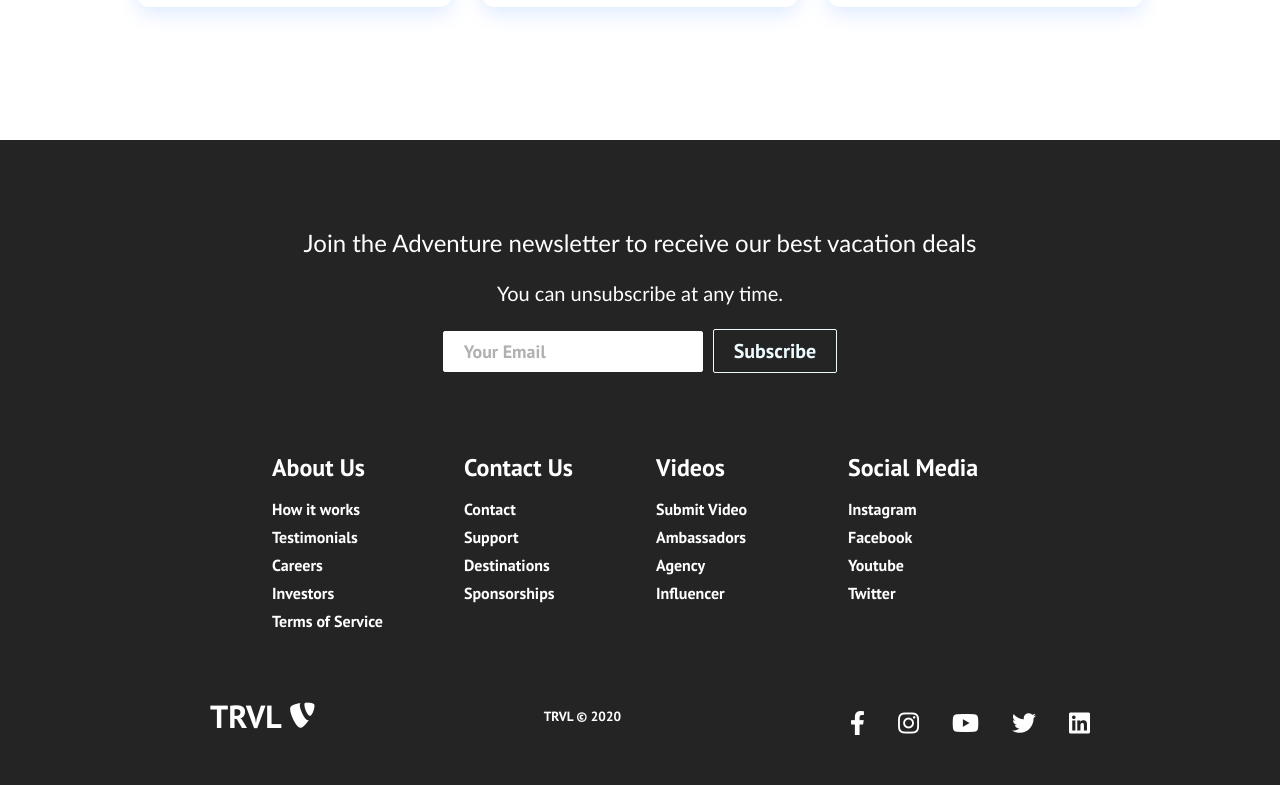
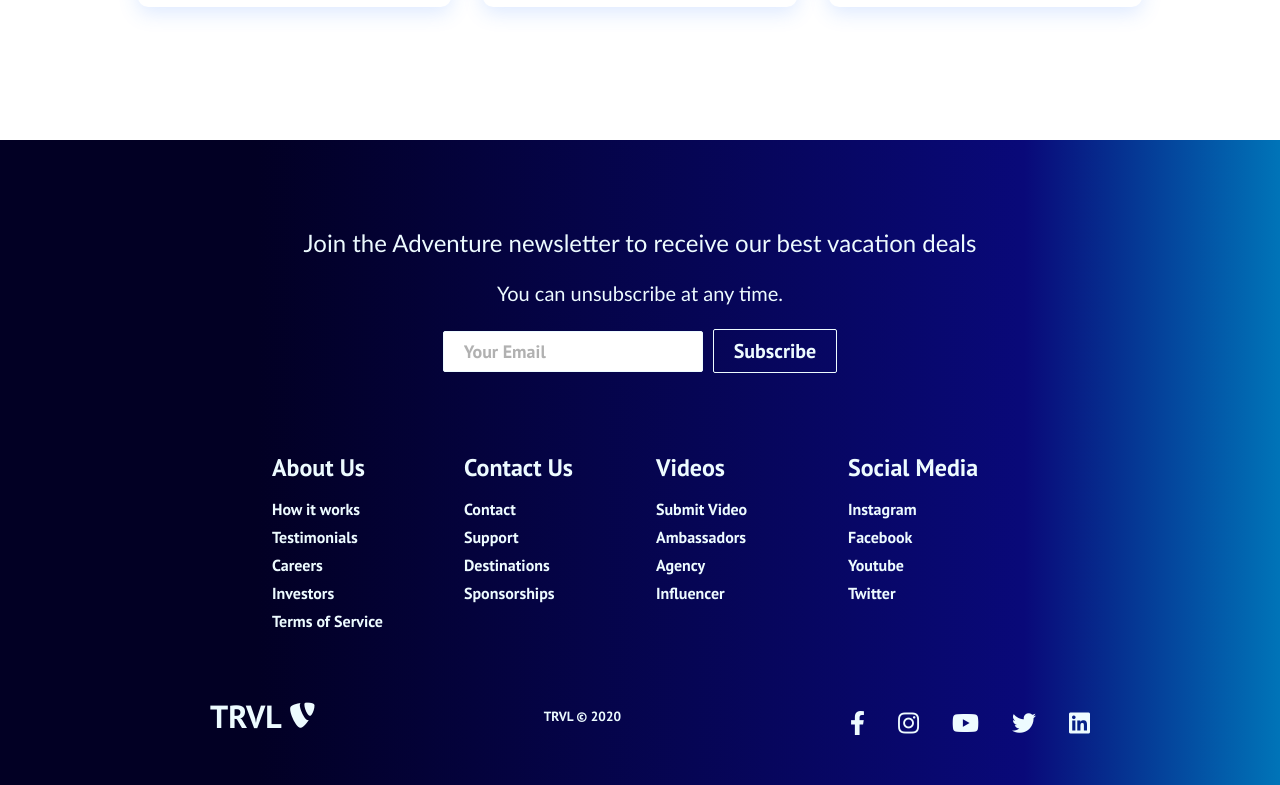
Before and after one commit to mahinour30/TravelWebsite, a React (Create React App) app: page / in a window 1280 px wide. Shown: the part 1785-2570 px from the top of the page. Built offline with nearby package versions, Linux system fonts and the light colour scheme.

Commit message:
Update Footer.css

```diff
--- a/src/components/Footer.css
+++ b/src/components/Footer.css
@@ -1,6 +1,6 @@
 .footer-container {
-    background-color: #242424;
-    padding: 4rem 0 2rem 0;
+  background: linear-gradient(90deg, rgba(2,0,36,1) 20%, rgba(9,9,121,1) 80%, rgba(0,116,184,1) 100%);
+  padding: 4rem 0 2rem 0;
     display: flex;
     flex-direction: column;
     justify-content: center;
@@ -16,7 +16,7 @@
 
     margin-bottom: 24px;
     padding: 24px;
-    color: #fff;
+    color: #edfbff;
   }
 
   .footer-subscription > p {
@@ -42,7 +42,7 @@
     border: none;
     font-size: 18px;
     margin-bottom: 16px;
-    border: 1px solid #fff;
+    border: 1px solid #edfbff;
   }
 
   .footer-links {
@@ -71,11 +71,11 @@
   }
 
   .footer-link-items > h2 {
-    color: #fff;
+    color: #edfbff;
   }
 
   .footer-link-items a {
-    color: #fff;
+    color: #edfbff;
     text-decoration: none;
     margin-bottom: 0.5rem;
   }
@@ -95,7 +95,7 @@
 
   /* Social Icons */
   .social-icon-link {
-    color: #fff;
+    color: #edfbff;
     font-size: 24px;
   }
 
@@ -121,7 +121,7 @@
   }
 
   .social-logo {
-    color: #fff;
+    color: #edfbff;
     justify-self: start;
     margin-left: 20px;
     cursor: pointer;
@@ -133,7 +133,7 @@
   }
 
   .website-rights {
-    color: #fff;
+    color: #edfbff;
     margin-bottom: 16px;
   }
 
```
